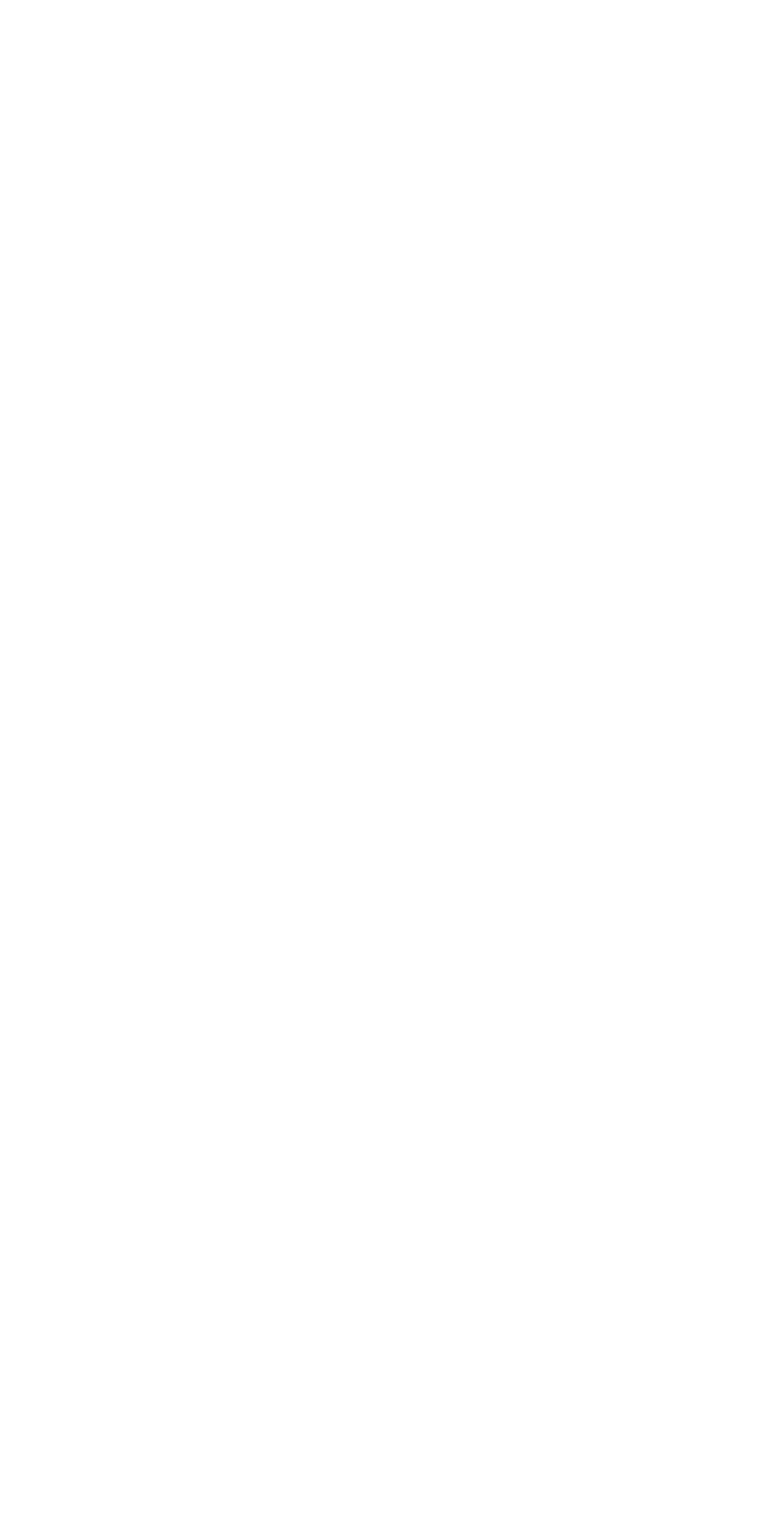
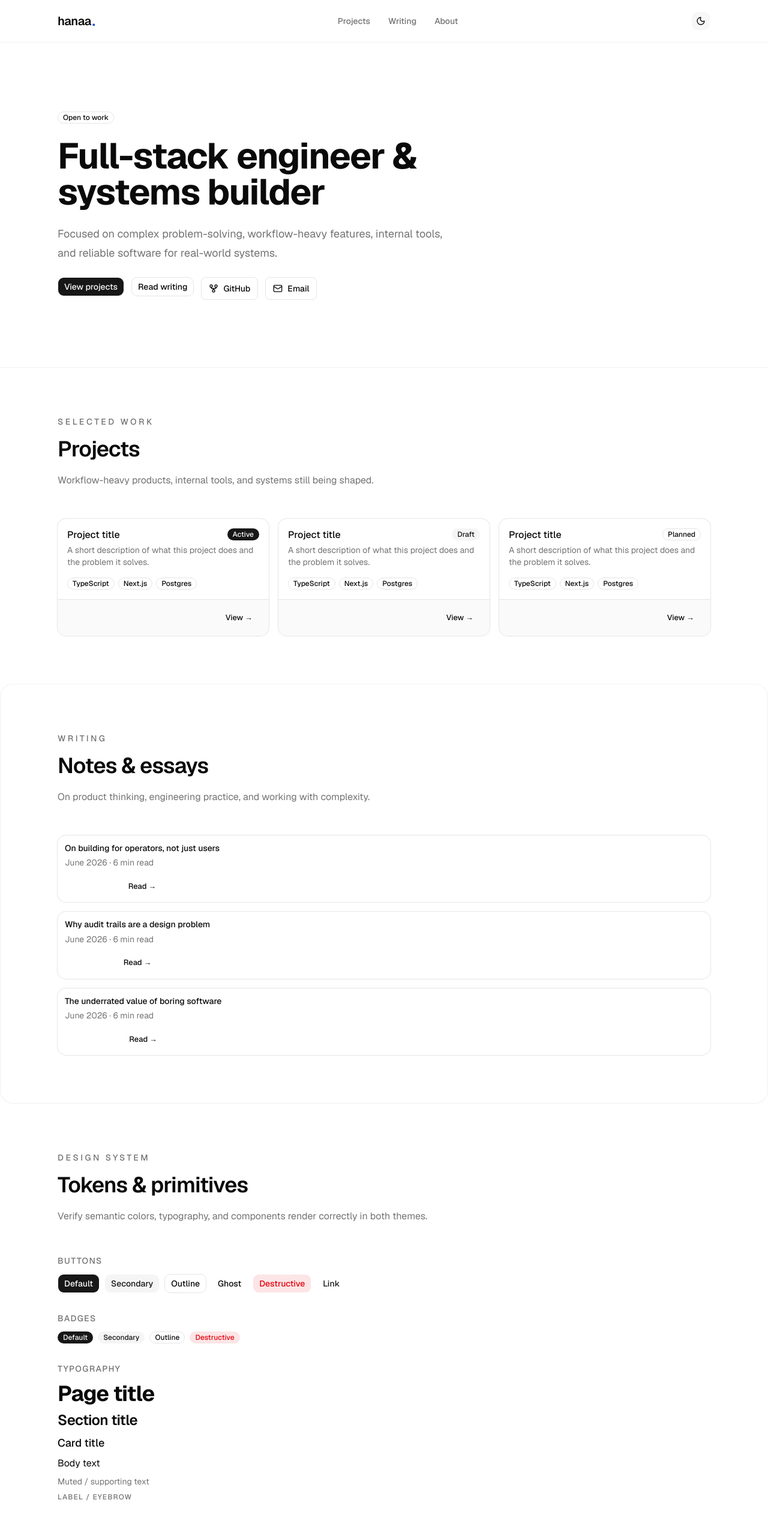
Before and after one commit to hsadoqi/hanaasadoqi.dev, a Next.js app: page / in a window 1280 px wide. Shown: the top 2566 px of the page at 60% size. Before the commit the page ends 800 px from the top, so only its background shows below. Built offline with nearby package versions, Linux system fonts and the light colour scheme.

Commit message:
feat: enhance layout and styling with new components and design tokens

```diff
--- a/src/app/layout.tsx
+++ b/src/app/layout.tsx
@@ -1,6 +1,7 @@
 import type { Metadata, Viewport } from 'next';
 import { Geist, Geist_Mono } from 'next/font/google';
 import '@/styles/globals.css';
+import { PageShell } from '@/components/layout';
 
 const siteUrl = 'https://hanaasadoqi.dev';
 
@@ -90,8 +91,14 @@ export default function RootLayout({
   children: React.ReactNode;
 }>) {
   return (
-    <html lang="en" className={`${geistSans.variable} ${geistMono.variable}`}>
-      <body>{children}</body>
+    <html
+      lang="en"
+      className={`${geistSans.variable} ${geistMono.variable}`}
+      suppressHydrationWarning
+    >
+      <body>
+        <PageShell>{children}</PageShell>
+      </body>
     </html>
   );
 }
--- a/src/app/page.tsx
+++ b/src/app/page.tsx
@@ -1,15 +1,209 @@
+import { GitFork, Mail } from 'lucide-react';
+
+import { Badge } from '@/components/ui/badge';
+import { Button } from '@/components/ui/button';
+import {
+  Card,
+  CardContent,
+  CardDescription,
+  CardFooter,
+  CardHeader,
+  CardTitle,
+} from '@/components/ui/card';
+import { Section, SectionHeader } from '@/components/layout/section';
+import { Container } from '@/components/shared/container';
+import { IconLink, SkipLink } from '@/components/shared';
+
 export default function Home() {
   return (
     <>
-      <a
-        href="#main-content"
-        className="focus:bg-primary focus:text-primary-foreground sr-only focus:not-sr-only focus:fixed focus:top-4 focus:left-4 focus:z-50 focus:rounded-md focus:px-4 focus:py-2"
-      >
-        Skip to main content
-      </a>
+      <SkipLink />
 
-      <main id="main-content" className="min-h-dvh">
-        {/* Hero goes here first */}
+      <main id="main-content" className="flex-1">
+        {/* Hero */}
+        <Section id="hero" className="border-border/50 border-b sm:py-28">
+          <Container>
+            <div className="max-w-3xl space-y-6">
+              <Badge variant="outline">Open to work</Badge>
+              <h1 className="text-foreground text-4xl font-bold tracking-tight sm:text-5xl lg:text-6xl">
+                Full-stack engineer &amp; systems builder
+              </h1>
+              <p className="text-muted-foreground max-w-2xl text-lg leading-8">
+                Focused on complex problem-solving, workflow-heavy features,
+                internal tools, and reliable software for real-world systems.
+              </p>
+              <div className="flex flex-wrap gap-3">
+                <Button>View projects</Button>
+                <Button variant="outline">Read writing</Button>
+                <IconLink
+                  href="https://github.com"
+                  label="GitHub profile"
+                  icon={<GitFork className="size-4" />}
+                  collapseAt="sm"
+                >
+                  GitHub
+                </IconLink>
+                <IconLink
+                  href="mailto:hello@hanaasadoqi.dev"
+                  label="Send email"
+                  icon={<Mail className="size-4" />}
+                  collapseAt="sm"
+                >
+                  Email
+                </IconLink>
+              </div>
+            </div>
+          </Container>
+        </Section>
+
+        {/* Projects */}
+        <Section id="projects">
+          <Container>
+            <SectionHeader
+              eyebrow="Selected work"
+              title="Projects"
+              description="Workflow-heavy products, internal tools, and systems still being shaped."
+              className="mb-12"
+            />
+            <div className="grid gap-4 sm:grid-cols-2 lg:grid-cols-3">
+              {(['Active', 'Draft', 'Planned'] as const).map((status) => (
+                <Card key={status}>
+                  <CardHeader>
+                    <div className="flex items-start justify-between gap-2">
+                      <CardTitle>Project title</CardTitle>
+                      <Badge
+                        variant={
+                          status === 'Active'
+                            ? 'default'
+                            : status === 'Draft'
+                              ? 'secondary'
+                              : 'outline'
+                        }
+                      >
+                        {status}
+                      </Badge>
+                    </div>
+                    <CardDescription>
+                      A short description of what this project does and the
+                      problem it solves.
+                    </CardDescription>
+                  </CardHeader>
+                  <CardContent>
+                    <div className="flex flex-wrap gap-1.5">
+                      {['TypeScript', 'Next.js', 'Postgres'].map((tag) => (
+                        <Badge key={tag} variant="outline">
+                          {tag}
+                        </Badge>
+                      ))}
+                    </div>
+                  </CardContent>
+                  <CardFooter>
+                    <Button variant="ghost" size="sm" className="ml-auto">
+                      View →
+                    </Button>
+                  </CardFooter>
+                </Card>
+              ))}
+            </div>
+          </Container>
+        </Section>
+
+        {/* Writing */}
+        <Section id="writing" variant="surface">
+          <Container>
+            <SectionHeader
+              eyebrow="Writing"
+              title="Notes & essays"
+              description="On product thinking, engineering practice, and working with complexity."
+              className="mb-12"
+            />
+            <div className="space-y-4">
+              {[
+                'On building for operators, not just users',
+                'Why audit trails are a design problem',
+                'The underrated value of boring software',
+              ].map((title) => (
+                <Card key={title} size="sm">
+                  <CardHeader className="flex-row items-center justify-between gap-4">
+                    <div className="space-y-1">
+                      <CardTitle>{title}</CardTitle>
+                      <CardDescription>June 2026 · 6 min read</CardDescription>
+                    </div>
+                    <Button variant="ghost" size="sm" className="shrink-0">
+                      Read →
+                    </Button>
+                  </CardHeader>
+                </Card>
+              ))}
+            </div>
+          </Container>
+        </Section>
+
+        {/* Component tokens preview */}
+        <Section id="design-tokens">
+          <Container>
+            <SectionHeader
+              eyebrow="Design system"
+              title="Tokens & primitives"
+              description="Verify semantic colors, typography, and components render correctly in both themes."
+              className="mb-12"
+            />
+            <div className="space-y-8">
+              {/* Buttons */}
+              <div className="space-y-3">
+                <p className="text-muted-foreground text-sm font-medium tracking-widest uppercase">
+                  Buttons
+                </p>
+                <div className="flex flex-wrap gap-2">
+                  <Button>Default</Button>
+                  <Button variant="secondary">Secondary</Button>
+                  <Button variant="outline">Outline</Button>
+                  <Button variant="ghost">Ghost</Button>
+                  <Button variant="destructive">Destructive</Button>
+                  <Button variant="link">Link</Button>
+                </div>
+              </div>
+
+              {/* Badges */}
+              <div className="space-y-3">
+                <p className="text-muted-foreground text-sm font-medium tracking-widest uppercase">
+                  Badges
+                </p>
+                <div className="flex flex-wrap gap-2">
+                  <Badge>Default</Badge>
+                  <Badge variant="secondary">Secondary</Badge>
+                  <Badge variant="outline">Outline</Badge>
+                  <Badge variant="destructive">Destructive</Badge>
+                </div>
+              </div>
+
+              {/* Typography */}
+              <div className="space-y-3">
+                <p className="text-muted-foreground text-sm font-medium tracking-widest uppercase">
+                  Typography
+                </p>
+                <div className="space-y-2">
+                  <p className="text-foreground text-4xl font-bold tracking-tight">
+                    Page title
+                  </p>
+                  <p className="text-foreground text-2xl font-semibold tracking-tight">
+                    Section title
+                  </p>
+                  <p className="text-foreground text-lg font-medium">
+                    Card title
+                  </p>
+                  <p className="text-foreground text-base">Body text</p>
+                  <p className="text-muted-foreground text-sm">
+                    Muted / supporting text
+                  </p>
+                  <p className="text-muted-foreground text-xs font-medium tracking-widest uppercase">
+                    Label / eyebrow
+                  </p>
+                </div>
+              </div>
+            </div>
+          </Container>
+        </Section>
       </main>
     </>
   );
--- a/src/styles/globals.css
+++ b/src/styles/globals.css
@@ -5,6 +5,8 @@
 @custom-variant dark (&:is(.dark *));
 
 @theme inline {
+  --color-brand: var(--brand);
+    --color-brand-foreground: var(--brand-foreground);
   --color-background: var(--background);
   --color-foreground: var(--foreground);
   --font-sans: var(--font-geist-sans);
@@ -49,6 +51,8 @@
 }
 
 :root {
+  --brand: #1d4ed8;
+    --brand-foreground: #fafafa;
   --background: oklch(1 0 0);
   --foreground: oklch(0.145 0 0);
   --card: oklch(1 0 0);
@@ -84,6 +88,8 @@
 }
 
 .dark {
+  --brand: #3b82f6;
+    --brand-foreground: #fafafa;
   --background: oklch(0.145 0 0);
   --foreground: oklch(0.985 0 0);
   --card: oklch(0.205 0 0);
@@ -136,6 +142,9 @@
     @apply outline-ring outline-2 outline-offset-2;
   }
 
+                                button {
+                                  @apply hover:cursor-pointer focus-visible:outline-none disabled:cursor-not-allowed disabled:opacity-50;
+                                }
   @media (prefers-reduced-motion: reduce) {
     html {
       scroll-behavior: auto;
```
